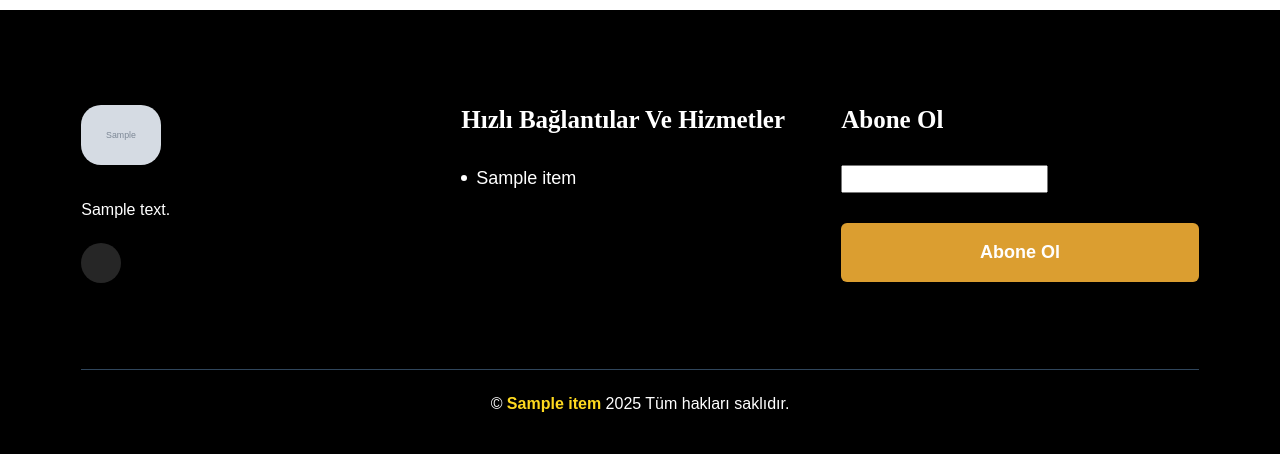
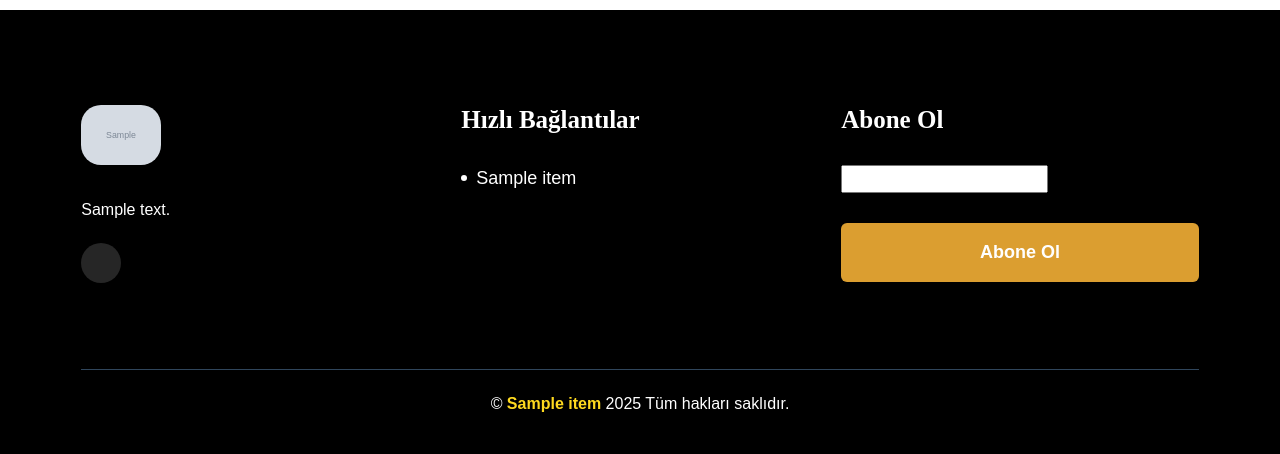
Before and after one commit to MetinQardasov11/Ahlak-ve-Sunnet-Dergisi, a Django app: template templates/blog/blogs.html in a window 1280 px wide. Shown: the part 1192-1646 px from the top of the page. Run offline with Django 5.2, Linux system fonts and the light colour scheme; the template is opened without the code that fills it: most values are stand-ins (such as "Sample title", 1, 10 or a date in 2020); grey boxes marked "Sample" are stand-in pictures; form fields are guessed from the names that the template uses; some libraries are stand-ins or nearby versions.

Commit message:
Signals updated and _footer.html changed

```diff
--- a/blog/apps.py
+++ b/blog/apps.py
@@ -6,5 +6,5 @@ class BlogConfig(AppConfig):
     name = 'blog'
     verbose_name = "Makaleler"
 
-    def ready(self):
-        import blog.signals
+    # def ready(self):
+    #     import blog.signals
--- a/templates/partials/_footer.html
+++ b/templates/partials/_footer.html
@@ -32,7 +32,7 @@
         <div class="col col-lg-4 col-md-6 col-sm-12 col-12">
           <div class="widget link-widget s2">
             <div class="widget-title">
-              <h3>{% trans 'Hızlı Bağlantılar ve Hizmetler' %}</h3>
+              <h3>{% trans 'Hızlı Bağlantılar' %}</h3>
             </div>
             <ul>
                 {% for item in navbar_items %}
```
